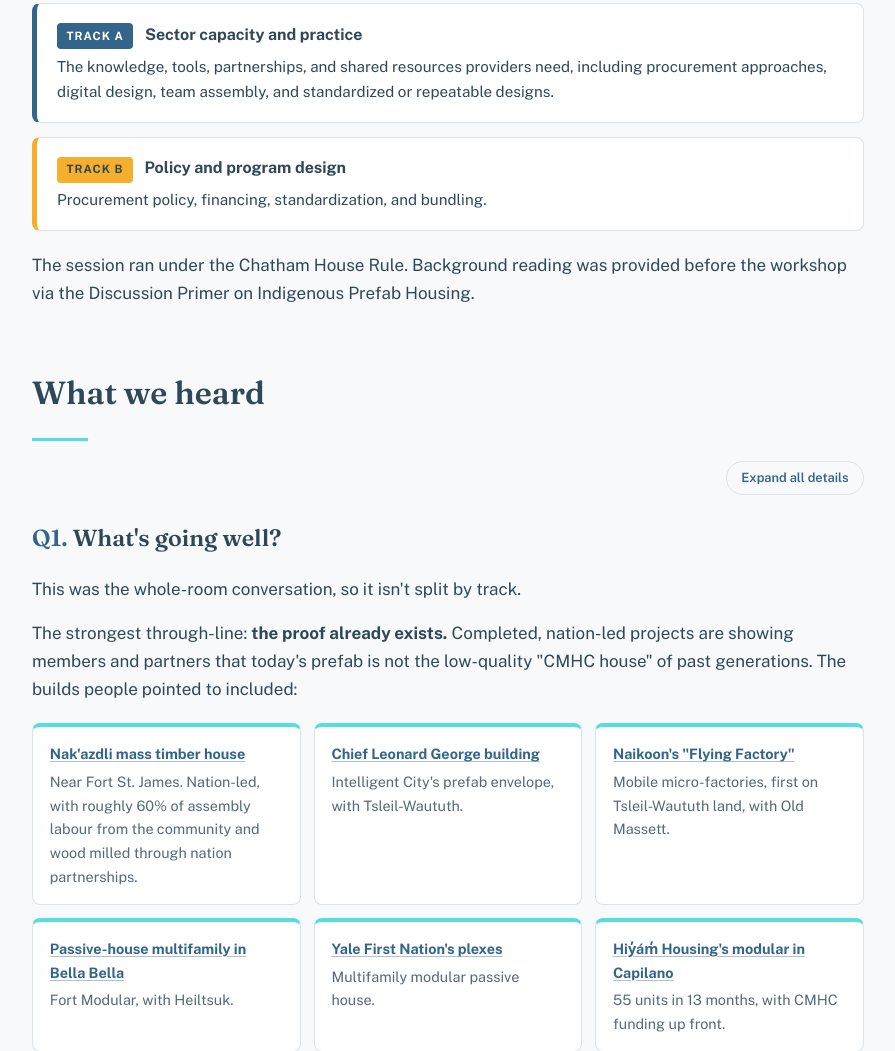
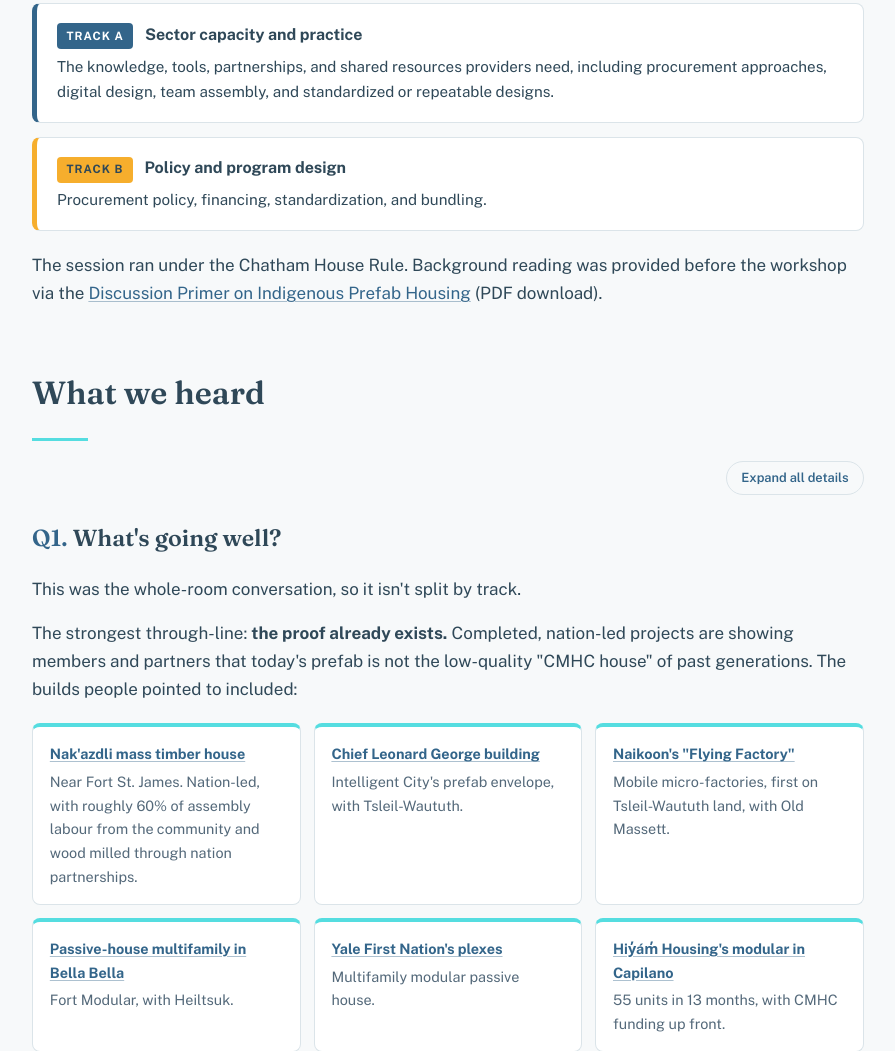
Before and after one commit to salishfunctions/indigenous_housing, a plain HTML site: page July7-Interim-Synthesis_1.html in a window 1280 px wide. Shown: the part 3065-4116 px from the top of the page, without its empty margins (192-1087 px from the left). Drawn offline with nearby package versions, Linux system fonts and the light colour scheme.

Commit message:
Add files via upload

```diff
--- a/July7-Interim-Synthesis_1.html
+++ b/July7-Interim-Synthesis_1.html
@@ -311,7 +311,7 @@ footer a{color:var(--cyan)}
       Procurement policy, financing, standardization, and bundling.
     </div>
   </div>
-  <p style="margin-top:1.25rem">The session ran under the Chatham House Rule. Background reading was provided before the workshop via the Discussion Primer on Indigenous Prefab Housing.</p>
+  <p style="margin-top:1.25rem">The session ran under the Chatham House Rule. Background reading was provided before the workshop via the <a href="https://raw.githubusercontent.com/salishfunctions/indigenous_housing/428cab4853e20922818e229b4b5aafe746833d08/Discussion_Primer_Indigenous_Prefab_Housing_July7_1%20v4.pdf" download="Discussion_Primer_Indigenous_Prefab_Housing.pdf">Discussion Primer on Indigenous Prefab Housing</a> (PDF download).</p>
 </section>
 
 <section id="heard">
```
